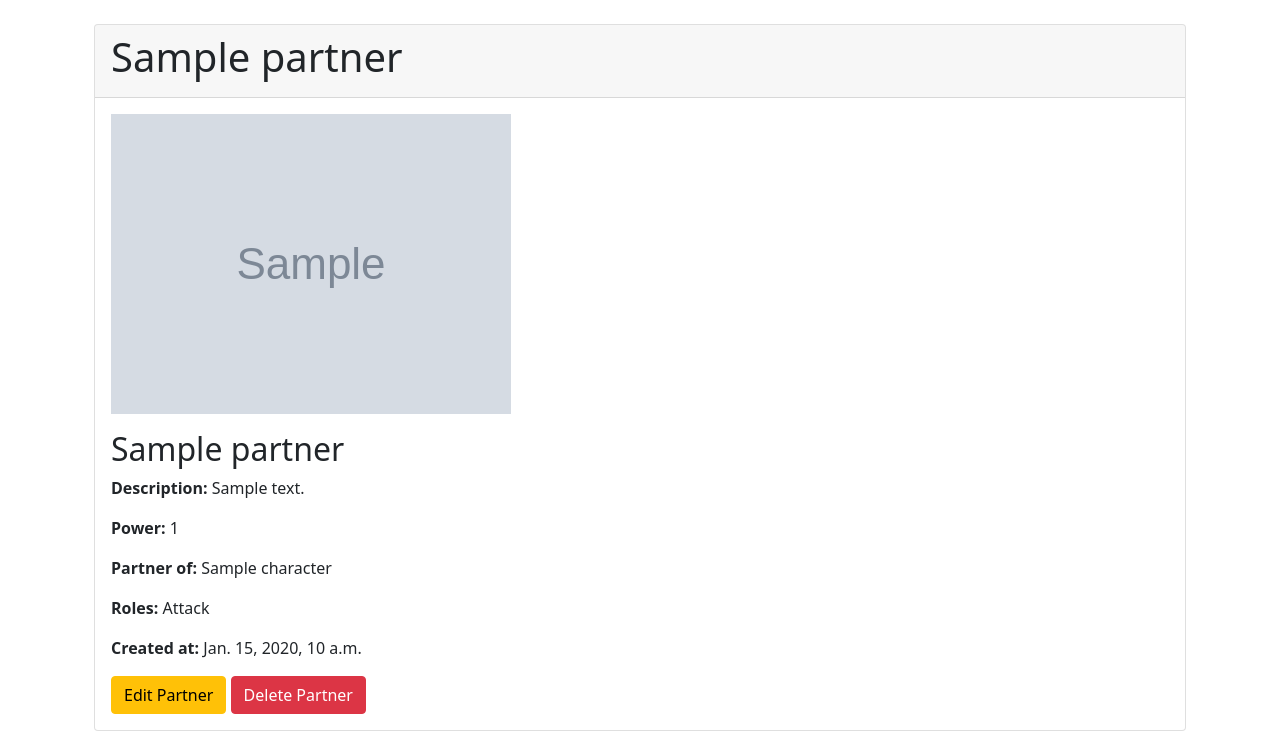
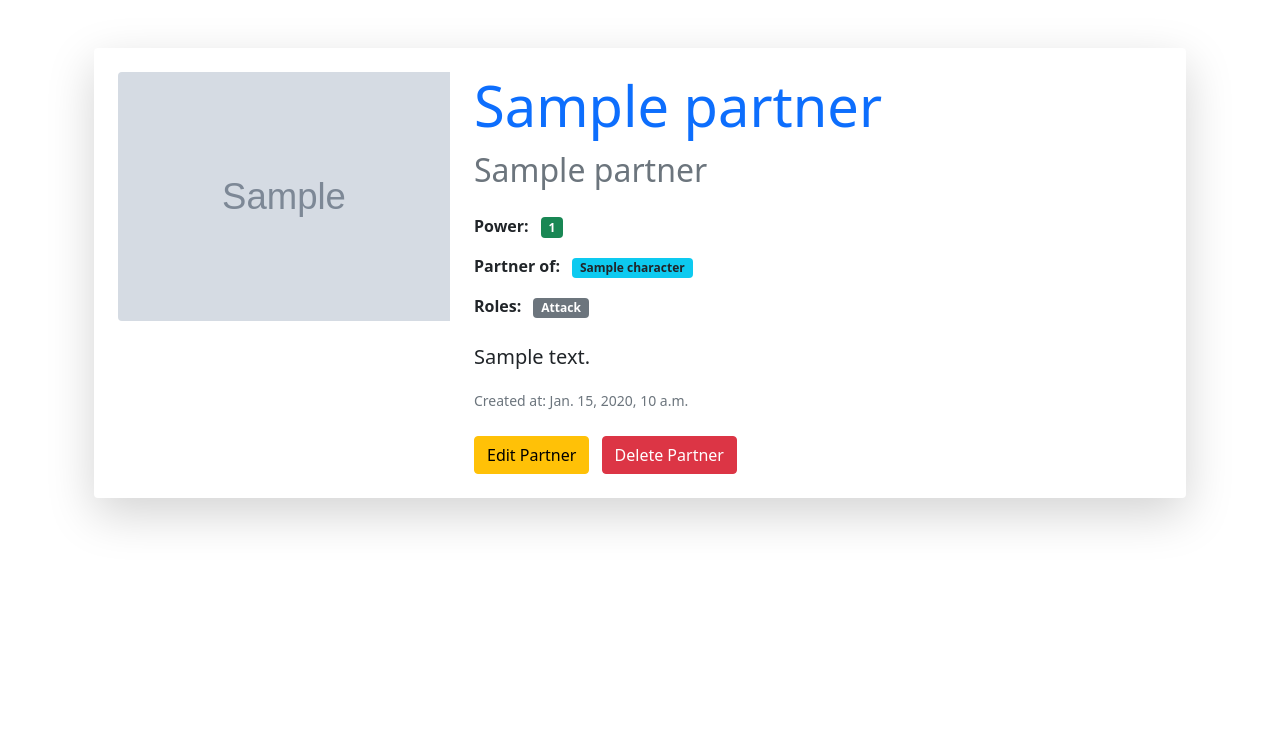
Before and after one commit to Ivanivanov-it/CreatorApp, a Django app: page //partners/1/ in a window 1280 px wide. Shown: the part 96-851 px from the top of the page. After the commit the page ends 623 px from the top, so only its background shows below. Run offline with Django 5.2, Linux system fonts and the light colour scheme; tables that the repository leaves empty hold one stand-in row (values such as "Sample post"); grey boxes marked "Sample" are stand-in pictures.

Commit message:
updated html design and added seach bar

```diff
--- a/characters/forms.py
+++ b/characters/forms.py
@@ -36,3 +36,6 @@ class CharacterEditForm(CharacterForm):
 
 class CharacterDeleteForm(CharacterForm):
     ...
+
+class CharacterSearchForm(forms.Form):
+    query = forms.CharField(max_length=100,label='',required=False)
--- a/partners/forms.py
+++ b/partners/forms.py
@@ -21,3 +21,6 @@ class PartnerCreateForm(PartnerForm):
 
 class PartnerEditForm(PartnerForm):
     ...
+
+class PartnerSearchForm(forms.Form):
+    query = forms.CharField(max_length=100,label='',required=False)
--- a/partners/views.py
+++ b/partners/views.py
@@ -1,16 +1,26 @@
+from django.db.models import Q
 from django.http import HttpRequest, HttpResponse
 from django.shortcuts import render, get_object_or_404, redirect
 
-from partners.forms import PartnerCreateForm, PartnerEditForm
+from partners.forms import PartnerCreateForm, PartnerEditForm, PartnerSearchForm
 from partners.models import Partner
 
 
 def partners_list(request: HttpRequest) -> HttpResponse:
+    search_form = PartnerSearchForm(request.GET or None)
+
     partners = Partner.objects.all()
+
+
+    if 'query' in request.GET:
+        if search_form.is_valid():
+            partners = partners.filter(Q(name__icontains=search_form.cleaned_data['query']) | Q(title__icontains=search_form.cleaned_data['query']))
+
 
     context = {
         'page_title': "Partners",
         'partners': partners,
+        'search_form': search_form,
     }
 
     return render(request, 'partners/partners_page.html', context)
--- a/templates/partners/partner_page.html
+++ b/templates/partners/partner_page.html
@@ -1,28 +1,46 @@
 {% extends 'base.html' %}
 
 {% block content %}
-<div class="container">
-    <div class="card">
-        <div class="card-header">
-            <h1>{{ partner.name }}</h1>
-        </div>
-        <div class="card-body">
-            {% if partner.image_url %}
-            <img src="{{ partner.image_url }}" alt="{{ partner.name }}" class="img-fluid mb-3">
-            {% endif %}
-            <h2 class="card-title">{{ partner.title }}</h2>
-            <p class="card-text"><strong>Description:</strong> {{ partner.description }}</p>
-            <p class="card-text"><strong>Power:</strong> {{ partner.power }}</p>
-            <p class="card-text"><strong>Partner of:</strong> {{ partner.character }}</p>
-            <p class="card-text"><strong>Roles:</strong>
-                 {% for role in partner.roles.all %}
-                 {{ role.role | lower | capfirst }} {% if not forloop.last %}, {% endif %}
+<div class="container my-5">
+    <div class="card shadow-lg border-0">
+        <div class="card-body p-4">
+            <div class="row">
+                <div class="col-md-4 text-center">
+                    {% if partner.image_url %}
+                    <img src="{{ partner.image_url }}" alt="{{ partner.name }}" class="img-fluid rounded-start mb-3" style="max-height: 300px; object-fit: cover;">
+                    {% else %}
+                    <div class="bg-light d-flex align-items-center justify-content-center rounded-start mb-3" style="width: 100%; height: 300px;">
+                        <span class="text-muted">No Image Available</span>
+                    </div>
+                    {% endif %}
+                </div>
+                <div class="col-md-8">
+                    <h1 class="card-title display-4 text-primary mb-3">{{ partner.name }}</h1>
+                    <h2 class="card-subtitle text-muted mb-4">{{ partner.title }}</h2>
 
-                 {% endfor %}
-             </p>
-            <p class="card-text"><strong>Created at:</strong> {{ partner.created_at }}</p>
-            <a href="{% url 'partners:edit_partner' partner.pk %}" class="btn btn-warning">Edit Partner</a>
-            <a href="{% url 'partners:delete_partner' partner.pk %}" class="btn btn-danger">Delete Partner</a>
+                    <div class="mb-3">
+                        <span class="fw-bold me-2">Power:</span>
+                        <span class="badge bg-success">{{ partner.power }}</span>
+                    </div>
+                    <div class="mb-3">
+                        <span class="fw-bold me-2">Partner of:</span>
+                        <a href="{% url 'characters:character_detail' partner.character.pk %}" class="badge bg-info text-dark text-decoration-none">{{ partner.character.name }}</a>
+                    </div>
+                    <div class="mb-4">
+                        <span class="fw-bold me-2">Roles:</span>
+                        {% for role in partner.roles.all %}
+                        <span class="badge bg-secondary me-1">{{ role.role | lower | capfirst }}</span>
+                        {% endfor %}
+                    </div>
+                    <p class="card-text lead">{{ partner.description }}</p>
+                    <p class="card-text"><small class="text-muted">Created at: {{ partner.created_at }}</small></p>
+
+                    <div class="mt-4">
+                        <a href="{% url 'partners:edit_partner' partner.pk %}" class="btn btn-warning me-2">Edit Partner</a>
+                        <a href="{% url 'partners:delete_partner' partner.pk %}" class="btn btn-danger">Delete Partner</a>
+                    </div>
+                </div>
+            </div>
         </div>
     </div>
 </div>
```
Also changed, not shown: characters/views.py (+9 -1 lines), templates/characters/character_page.html (+40 -21 lines), templates/characters/characters_page.html (+39 -6 lines), templates/partners/partners_page.html (+39 -6 lines).
